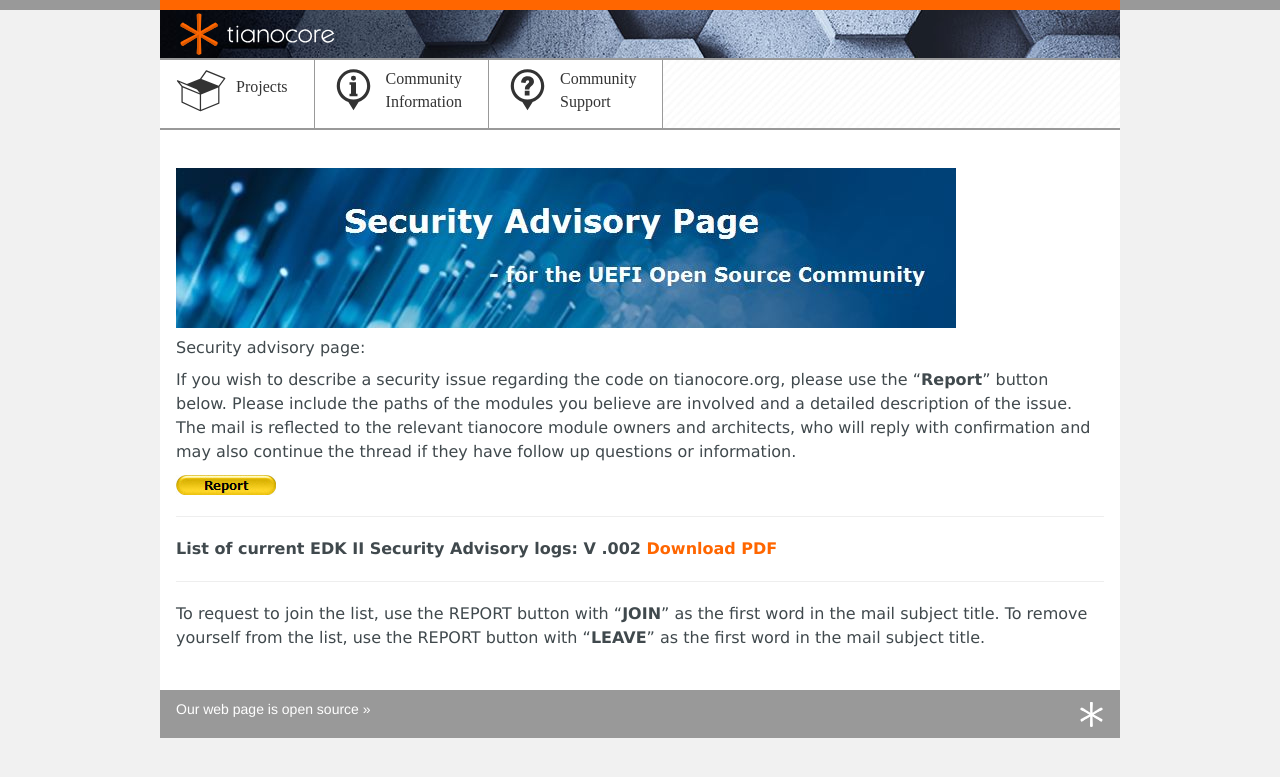
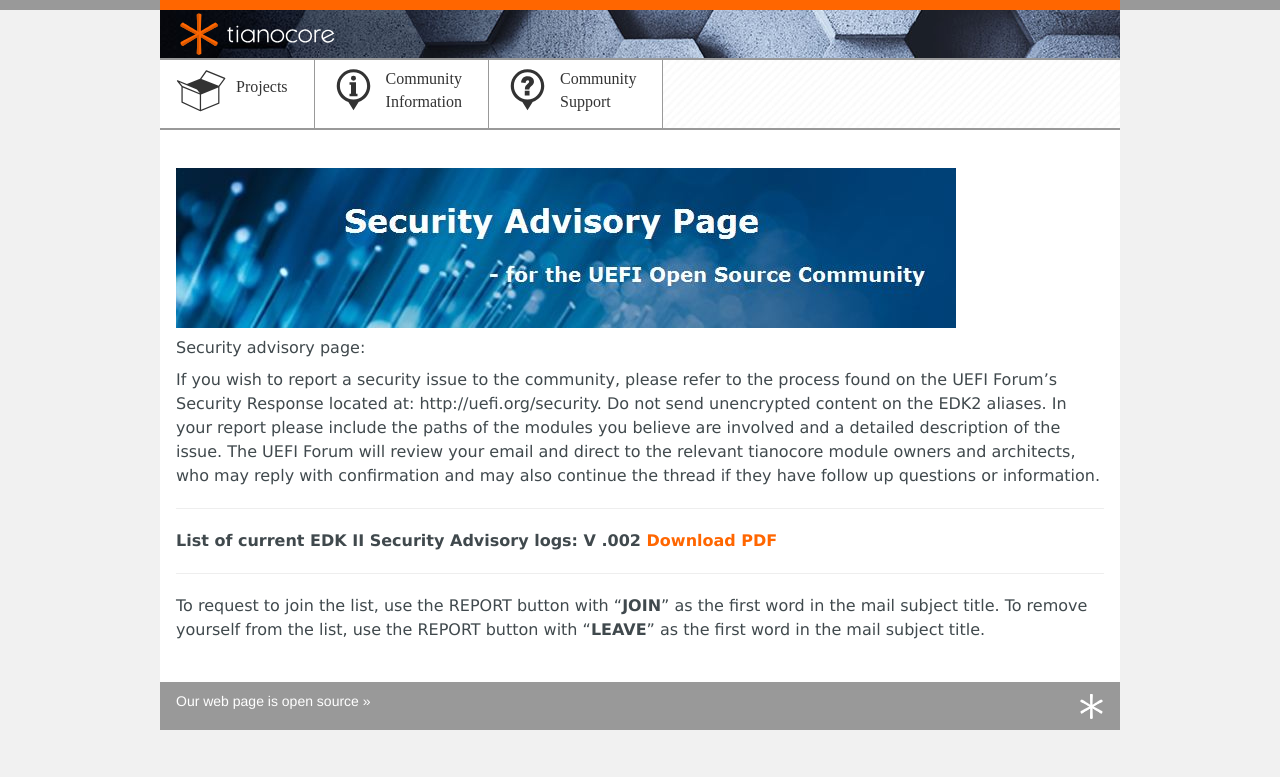
Before and after one commit to tianocore/tianocore.github.io, a Jekyll site: the page built from security/index.md, in a window 1280 px wide. Shown: the top 777 px of the page. Built offline with Jekyll 4.4.1, drawn with Linux system fonts in a browser that asks for light colours; nearby versions of some CDN libraries.

Commit message:
Update index.md

```diff
--- a/security/index.md
+++ b/security/index.md
@@ -7,12 +7,7 @@ title: Security
 
 Security advisory page:
 
-If you wish to describe a security issue regarding the code on tianocore.org, please use the "<b>Report</b>" button below. Please include the paths of the modules you believe are involved and a detailed description of the issue. The mail is reflected to the relevant tianocore module owners and architects, who will reply with confirmation and may also continue the thread if they have follow up questions or information.
-
-
- <a href="mailto:tianocore-security@lists.sourceforge.net?subject=Tianocore%20Security%20Report%20Message">
-<img src="{{baseurl}}/images/Report-button2.jpg" /></a>
-
+If you wish to report a security issue to the community, please refer to the process found on the UEFI Forum's Security Response located at: http://uefi.org/security.  Do not send unencrypted content on the EDK2 aliases.  In your report please include the paths of the modules you believe are involved and a detailed description of the issue. The UEFI Forum will review your email and direct to the relevant tianocore module owners and architects, who may reply with confirmation and may also continue the thread if they have follow up questions or information.
 
 ----
 <b>List of current EDK II Security Advisory logs:  V .002 <a href="{{edk2files}}/Security_Advisory/EDK%20II%20Security%20Advisory%20Log%20002.pdf/download"> Download PDF</a></b>
```
